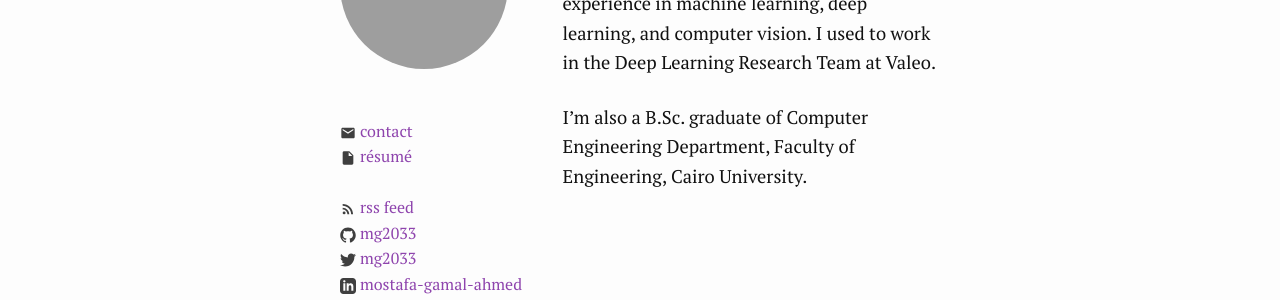
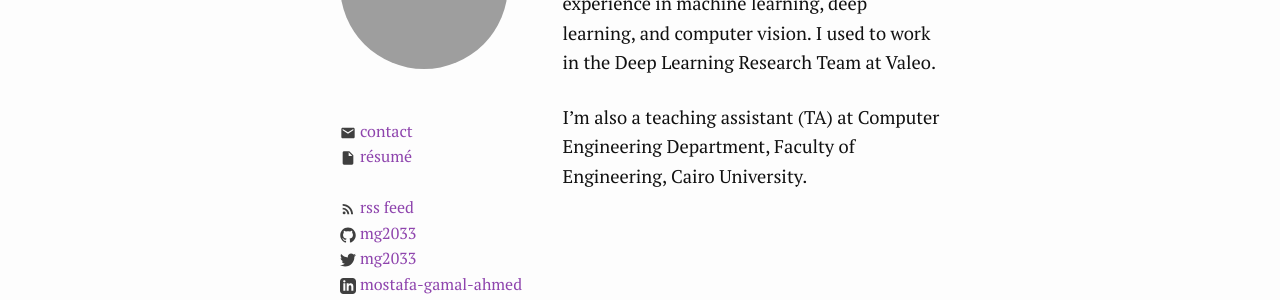
Before and after one commit to MG2033/mg2033.github.io, a Jekyll site: the page built from index.md, in a window 1280 px wide. Shown: the part 215-515 px from the top of the page. Built offline with Jekyll 4.4.1, drawn with Linux system fonts in a browser that asks for light colours; grey boxes are pictures that could not be loaded.

Commit message:
Update index.md

```diff
--- a/index.md
+++ b/index.md
@@ -6,4 +6,4 @@ date:   2018-07-23 17:12:53 +0200
 ---
 I'm a research engineer with two years of experience in machine learning, deep learning, and computer vision. I used to work in the Deep Learning Research Team at Valeo.
 
-I'm also a B.Sc. graduate of Computer Engineering Department, Faculty of Engineering, Cairo University.
+I'm also a teaching assistant (TA) at Computer Engineering Department, Faculty of Engineering, Cairo University.
```
